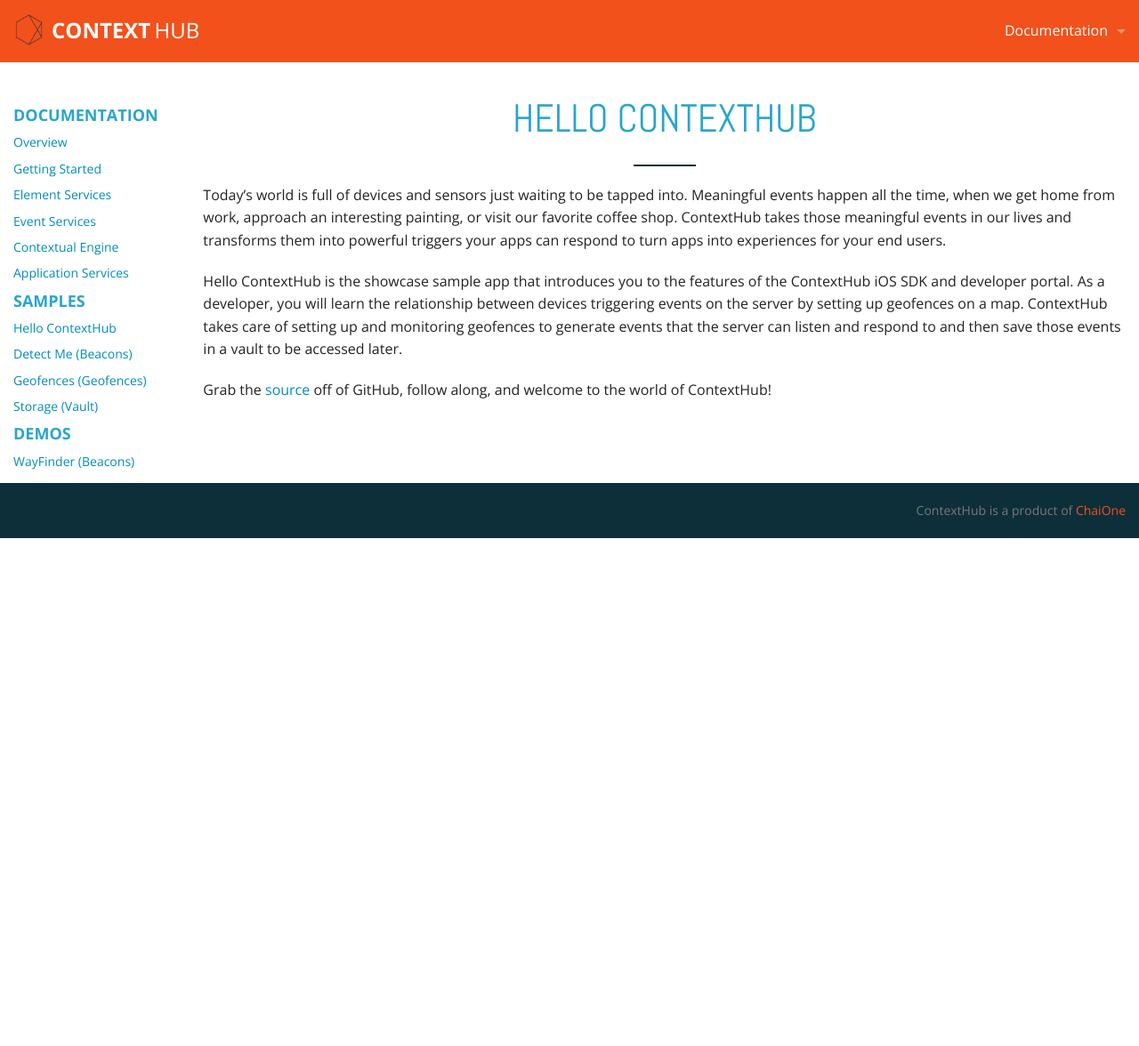
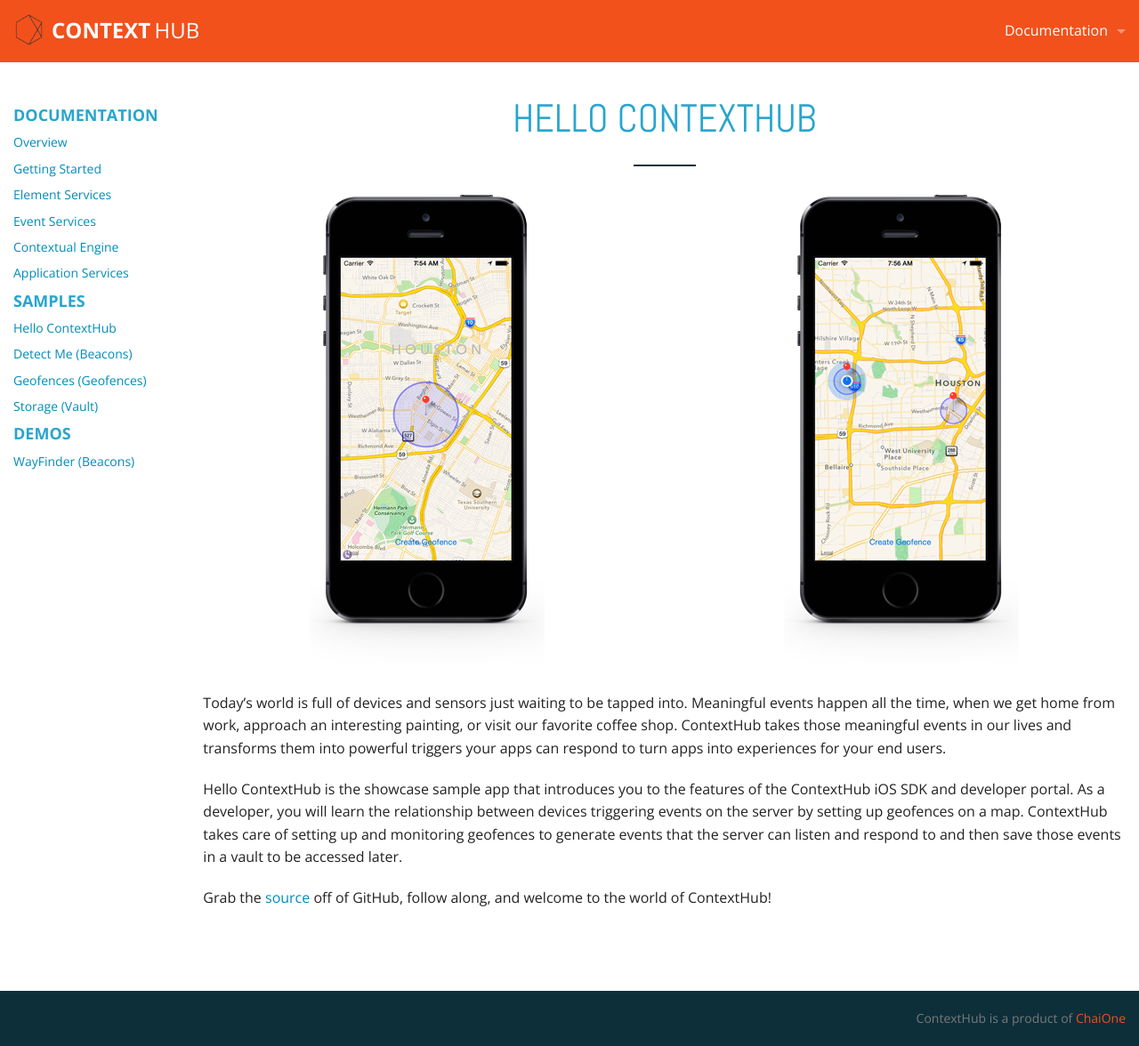
Before and after one commit to contexthub/contexthub.github.io, a Jekyll site: the page built from hello-contexthub/index.md, in a window 1280 px wide and 1176 px high. Shown: the whole window at 89% size. Built offline with Jekyll 4.4.1, drawn with Linux system fonts in a browser that asks for light colours; a style sheet for code colours, icons or effects is not loaded.

Commit message:
Add Hello ContextHub images

```diff
--- a/_includes/hello_contexthub_thumbs.html
+++ b/_includes/hello_contexthub_thumbs.html
@@ -1,4 +1,4 @@
 <ul class="small-block-grid-2 clearing-thumbs" data-clearing>
-  <li><a href="/img/atlobby_mockup.png"><img src="/img/atlobby_mockup_thumb.png"/></a></li>
-  <li><a href="/img/straightandleft_mockup.png"><img src="/img/straightandleft_mockup_thumb.png"/></a></li>
+  <li><a href="/img/hello_contexthub_mockup.png"><img src="/img/hello_contexthub_mockup_thumb.png"/></a></li>
+  <li><a href="/img/hello_contexthub_mockup2.png"><img src="/img/hello_contexthub_mockup2_thumb.png"/></a></li>
 </ul>
--- a/hello-contexthub/index.md
+++ b/hello-contexthub/index.md
@@ -3,10 +3,10 @@ title: Hello ContextHub
 layout: default
 ---
 # Hello ContextHub
-<!--
+
 <div class="text-center">
   {% include hello_contexthub_thumbs.html %}
-</div>-->
+</div>
 
 Today's world is full of devices and sensors just waiting to be tapped into. Meaningful events happen all the time, when we get home from work, approach an interesting painting, or visit our favorite coffee shop. ContextHub takes those meaningful events in our lives and transforms them into powerful triggers your apps can respond to turn apps into experiences for your end users.
 
```
Also changed, not shown: img/hello_contexthub_mockup.png (added), img/hello_contexthub_mockup2.png (added), img/hello_contexthub_mockup2_thumb.png (added), img/hello_contexthub_mockup_thumb.png (added).
